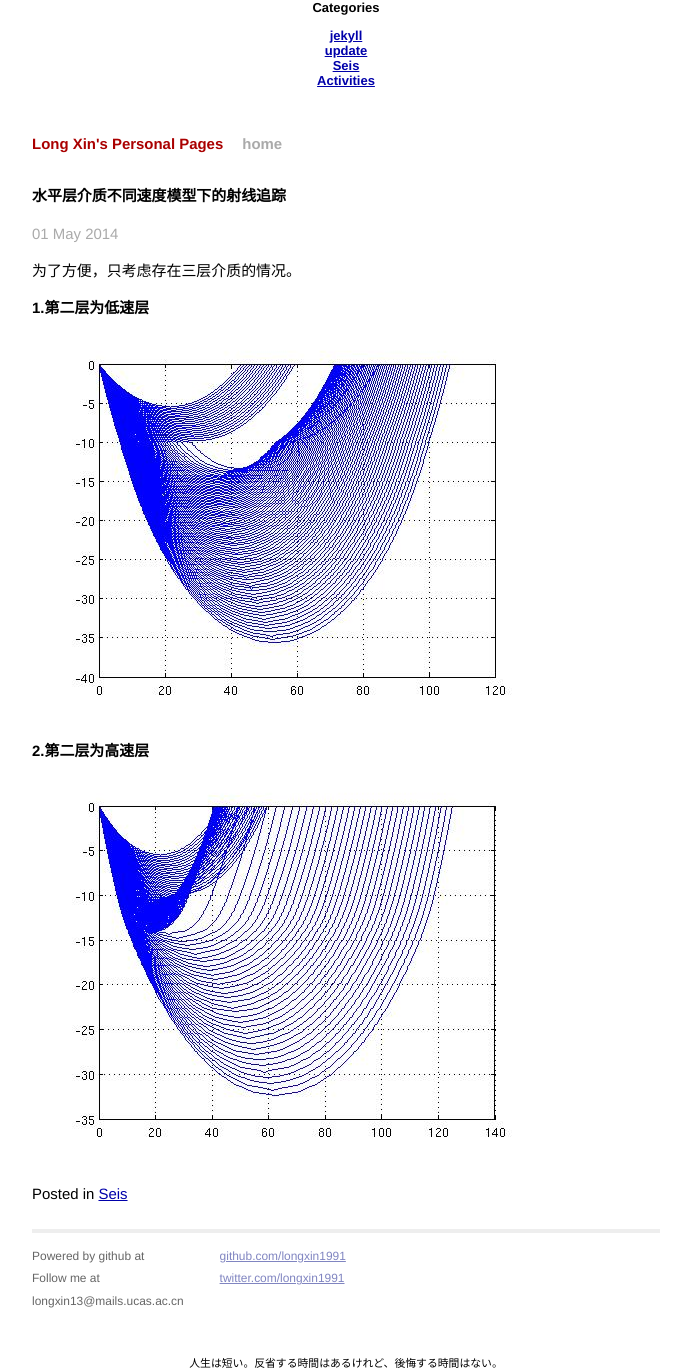
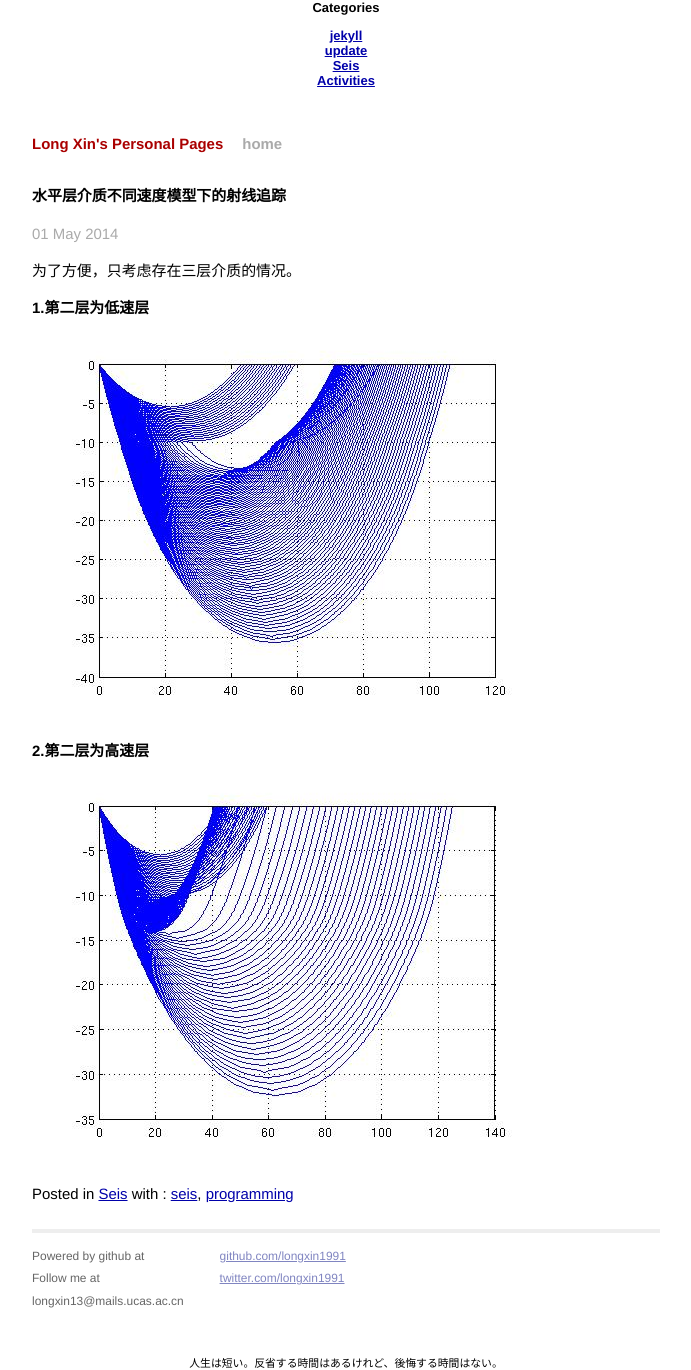
Before and after one commit to longxin1991/longxin1991.github.com, a Jekyll site: the page built from _posts/2014-05-01-ray-tracing.markdown, in a window 1280 px wide. Shown: the whole page, without its empty margins (294-985 px from the left). Built offline with Jekyll 4.4.1, drawn with Linux system fonts in a browser that asks for light colours.

Commit message:
revise variables in posts.

```diff
--- a/_posts/2014-05-01-ray-tracing.markdown
+++ b/_posts/2014-05-01-ray-tracing.markdown
@@ -2,6 +2,7 @@
 layout: post
 title: "水平层介质不同速度模型下的射线追踪"
 categories: Seis
+tags: [seis,programming]
 ---
 
 为了方便，只考虑存在三层介质的情况。
--- a/_posts/2014-05-15-rms-thu.markdown
+++ b/_posts/2014-05-15-rms-thu.markdown
@@ -2,6 +2,7 @@
 layout: post
 title: "RMS清华站活动"
 categories: Activities
+tags: activity
 ---
 
 5月15号下午2点半，Richhard.M.Stallman在清华东阶梯教室的演讲。主要内容还是宣传他的自由软件思想。第一次亲眼见到过去只能在书里看到的大神还是很激动的啊，而且还抽奖得到一次合影的机会，真是太幸运了。
```
